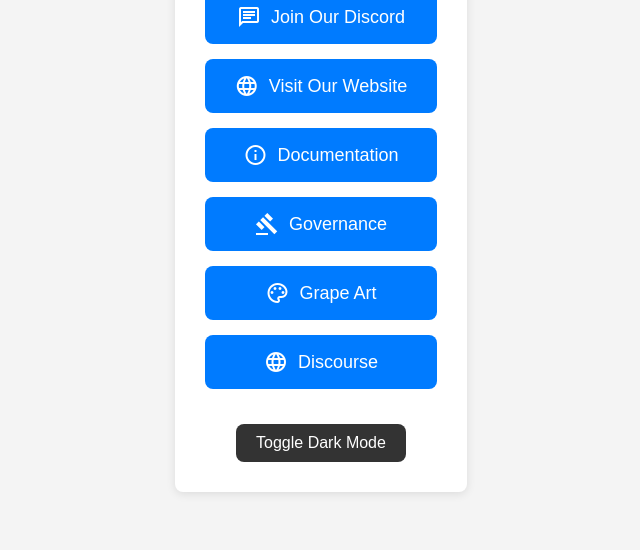
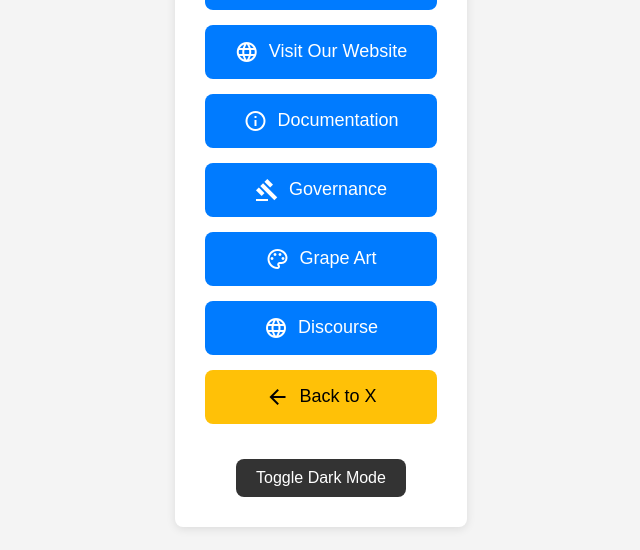
Before and after one commit to grapemaster/links, a plain HTML site: page index.html in a window 1280 px wide. Both pictures are taken after a click on the button "Toggle Dark Mode". Shown: the part 250-800 px from the top of the page, without its empty margins (319-959 px from the left). Drawn offline with Linux system fonts and the light colour scheme.

Commit message:
Update index.html
Added back to X link

```diff
--- a/index.html
+++ b/index.html
@@ -81,6 +81,29 @@
         .dark-mode-toggle:hover {
             background-color: #555;
         }
+                .back-button {
+            display: flex;
+            align-items: center;
+            justify-content: center;
+            margin: 15px 0;
+            padding: 15px 30px;
+            text-decoration: none;
+            color: black;
+            background-color: #ffc107;
+            border-radius: 8px;
+            font-size: 18px;
+            transition: background-color 0.3s, transform 0.3s;
+        }
+
+        .back-button .material-icons-outlined {
+            margin-right: 10px;
+            font-size: 24px;
+        }
+
+        .back-button:hover {
+            background-color: #e0a800;
+            transform: scale(1.05);
+        }
 
         .light-mode {
             background-color: #f4f4f4;
@@ -99,6 +122,14 @@
 
         .light-mode a:hover {
             background-color: #0056b3;
+        }
+         .light-mode .back-button {
+            background-color: #ffc107;
+            color: black;
+        }
+
+        .light-mode .back-button:hover {
+            background-color: #e0a800;
         }
 
         @media (max-width: 600px) {
@@ -154,6 +185,9 @@
         <a href="https://dao.grapenetwork.org/" target="_blank">
             <span class="material-icons-outlined">language</span>Discourse
         </a>
+         <a href="https://x.com/grapeprotocol/" class="back-button">
+            <span class="material-icons-outlined">arrow_back</span>Back to X
+        </a>
         <button class="dark-mode-toggle" onclick="toggleDarkMode()">Toggle Dark Mode</button>
     </div>
 
```
